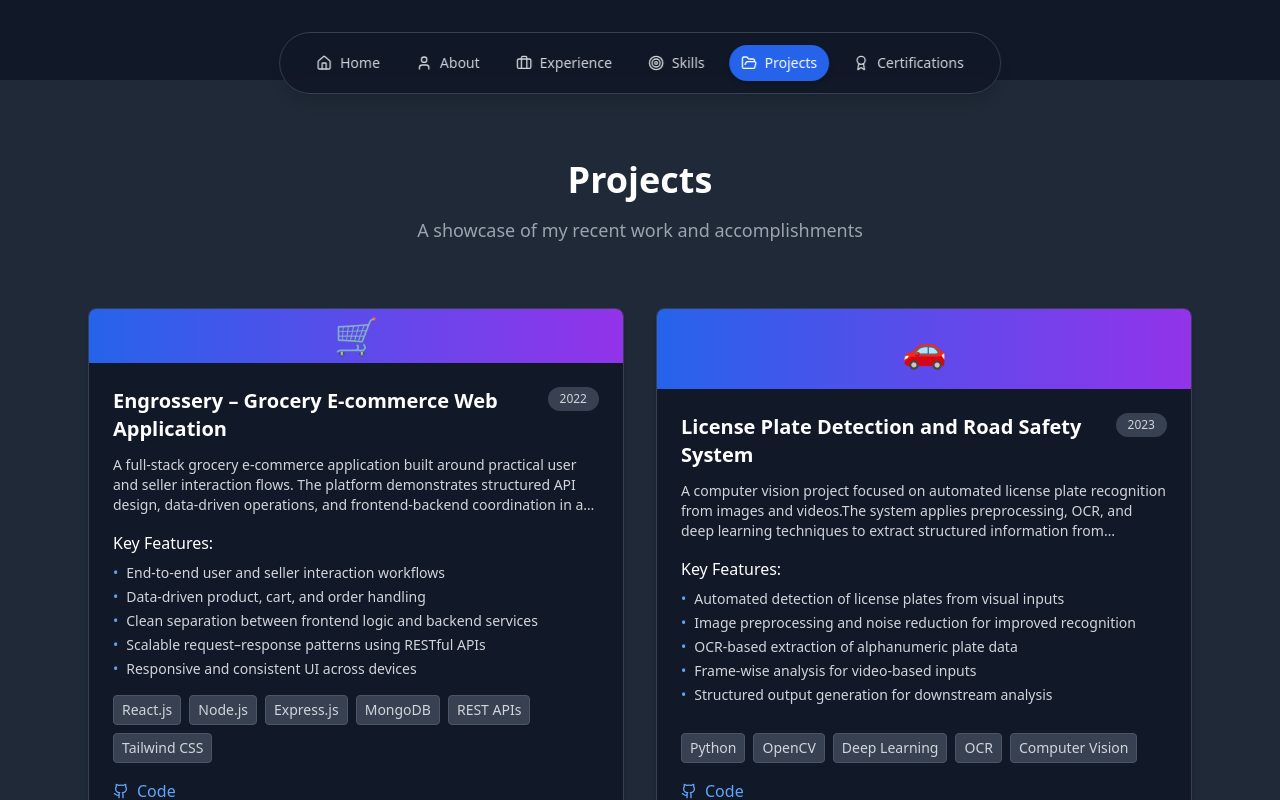
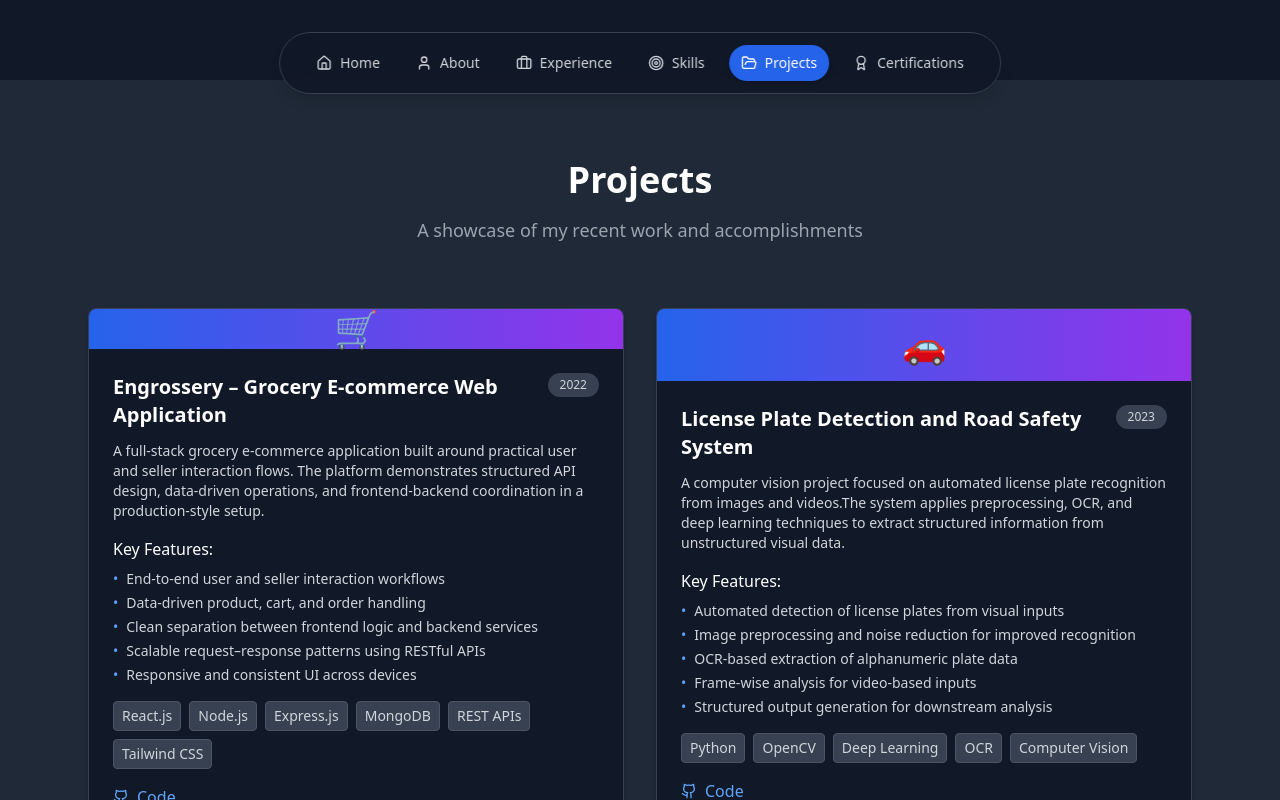
Before and after one commit to Sadvikha/My-Portfolio, a React (Vite) app: page / in a window 1280 px wide. Both pictures are taken after a click on the button "View My Work". Shown: the top 800 px of the page. Built offline with nearby package versions, Linux system fonts and the light colour scheme.

Commit message:
Update App.jsx

```diff
--- a/src/App.jsx
+++ b/src/App.jsx
@@ -650,9 +650,10 @@ My academic foundation in Computer Science with a specialization in Data Science
                 </div>
 
                 {/* Description: fixed visible area (3 lines) so it won't push content */}
-                <p className="text-gray-300 mb-4 text-sm overflow-hidden" style={{ display: '-webkit-box', WebkitLineClamp: 3, WebkitBoxOrient: 'vertical' }}>
-                  {project.description}
+                <p className="text-gray-300 mb-4 text-sm">
+                    {project.description}
                 </p>
+
 
                 {/* Key features area: limited height with scroll if needed */}
                 <div className="mb-4">
```
